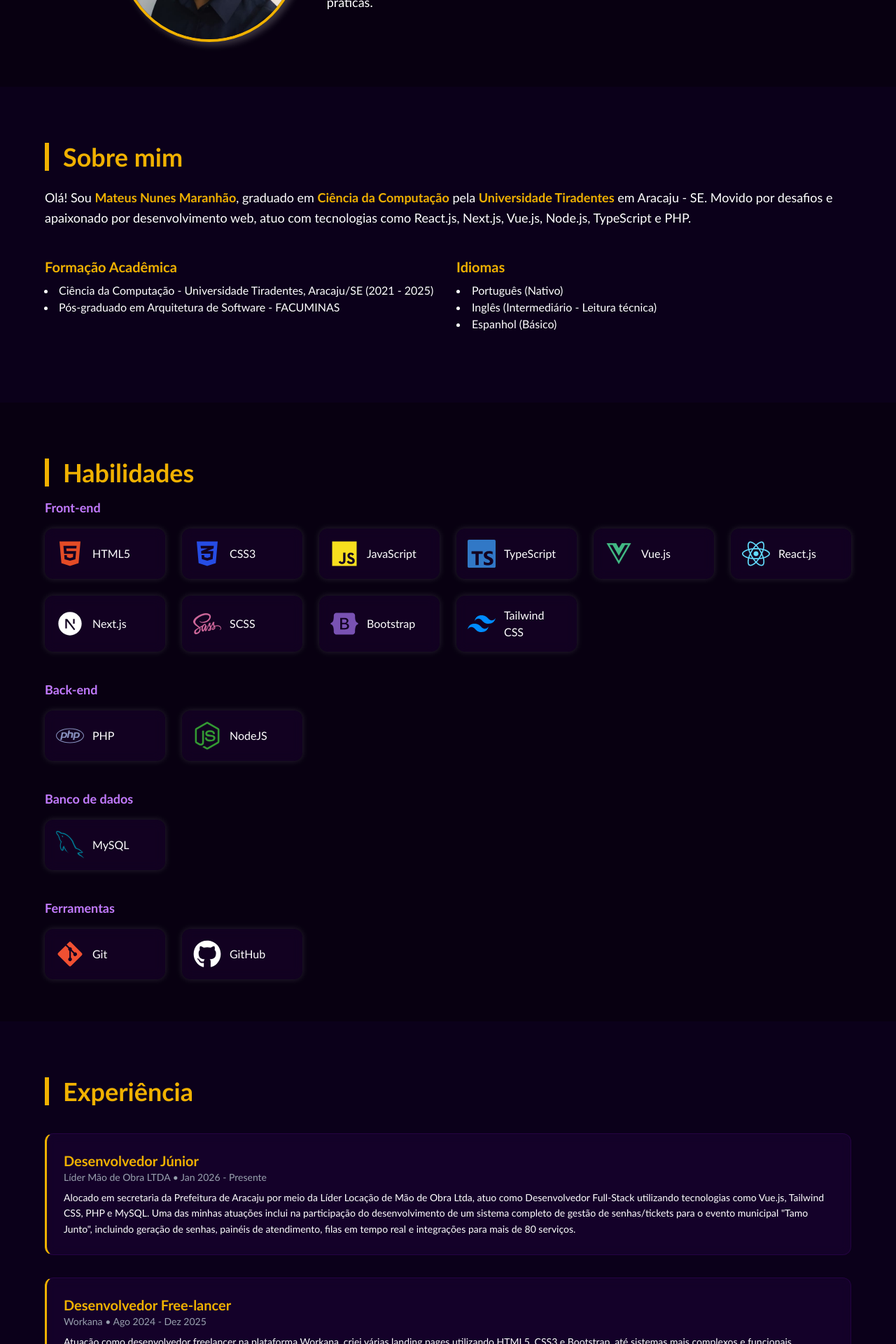
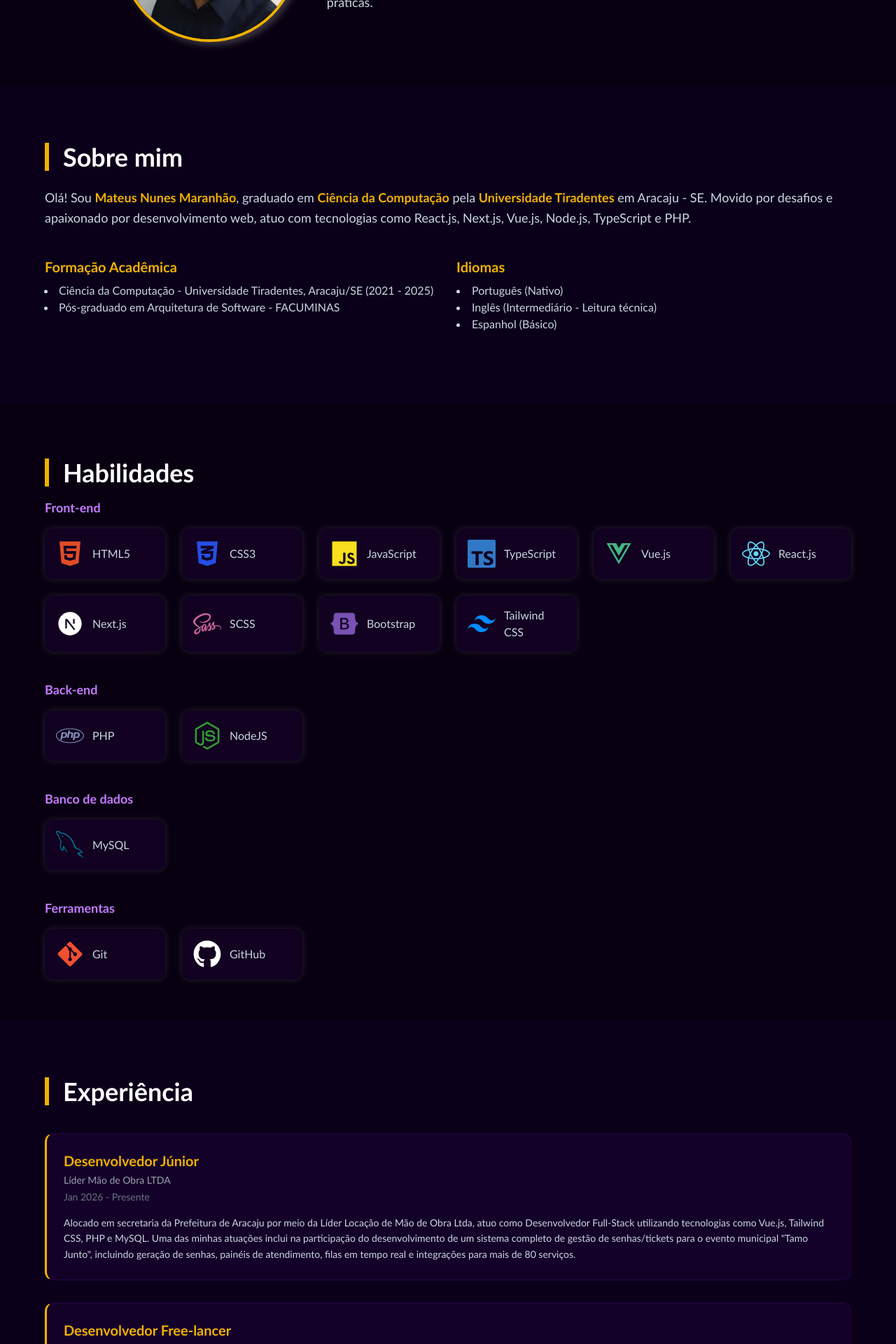
Before and after one commit to mateusmaranhao12/portfolio-v2, a Next.js app: page / in a window 1280 px wide. Shown: the part 320-2240 px from the top of the page at 70% size. Built offline with nearby package versions, Linux system fonts and the light colour scheme.

Commit message:
update title and paragraphs

```diff
--- a/src/components/Certificados/CertificadoCard.tsx
+++ b/src/components/Certificados/CertificadoCard.tsx
@@ -30,7 +30,7 @@ export default function CertificadoItem({ nome, imagem, descricao }: Certificado
                 />
             </div>
             <p className="text-yellow-500 text-start text-xl font-bold">{nome}</p>
-            <p className="text-white text-start text-sm font-light">{descricao}</p>
+            <p className="text-slate-300 text-start text-sm font-light">{descricao}</p>
         </motion.div>
     )
 }
--- a/src/components/Common/SectionTitle.tsx
+++ b/src/components/Common/SectionTitle.tsx
@@ -8,7 +8,7 @@ type Props = {
 export default function SectionTitle({ children }: Props) {
     return (
         <motion.h2
-            className="text-4xl font-bold text-yellow-500 border-l-6 border-yellow-500 pl-5 inline-block"
+            className="text-4xl font-bold text-white border-l-6 border-yellow-500 pl-5 inline-block"
             initial={{ opacity: 0, y: -40 }}
             whileInView={{ opacity: 1, y: 0 }}
             viewport={{ once: true, amount: 0.3 }}
--- a/src/components/Common/SectionWrapper.tsx
+++ b/src/components/Common/SectionWrapper.tsx
@@ -6,7 +6,7 @@ type SectionWrapperProps = {
 
 export default function SectionWrapper({ id, children, className }: SectionWrapperProps) {
     return (
-        <section id={id} className={`text-white px-6 pt-20 pb-5 scroll-mt-24 ${className ?? ""}`}>
+        <section id={id} className={`text-slate-300 px-6 pt-20 pb-5 scroll-mt-24 ${className ?? ""}`}>
             <div className="max-w-6xl mx-auto flex flex-col-reverse md:flex-row items-center gap-10">
                 {children}
             </div>
--- a/src/components/Experiencia/ExperienciaItem.tsx
+++ b/src/components/Experiencia/ExperienciaItem.tsx
@@ -9,8 +9,9 @@ export default function ExperienciaItem({ cargo, empresa, periodo, descricao }:
     return (
         <div className="bg-purple-800/10 border border-l-3 border-l-yellow-500 border-purple-800/20 rounded-xl p-6 backdrop-blur-sm hover:shadow-[0_0_15px_#ffffff22] transition">
             <h3 className="text-xl font-bold text-yellow-500">{cargo}</h3>
-            <p className="text-sm text-gray-400 mb-2">{empresa} • {periodo}</p>
-            <p className="text-white leading-relaxed text-sm">{descricao}</p>
+            <p className="text-sm text-gray-400 mb-1 mt-1">{empresa}</p>
+            <p className="text-sm text-gray-500 mb-4">{periodo}</p>
+            <p className="text-slate-300 leading-relaxed text-sm">{descricao}</p>
         </div>
     )
 }
--- a/src/components/Habilidades/HabilidadeCard.tsx
+++ b/src/components/Habilidades/HabilidadeCard.tsx
@@ -38,7 +38,7 @@ export default function HabilidadeCard({ nome, icon }: HabilidadeCardProps) {
       </motion.div>
 
       <motion.span
-        className="text-white font-medium"
+        className="text-slate-300 font-medium"
         variants={item}
         transition={{ duration: 0.4, delay: 0.1 }}
       >
--- a/src/components/Projetos/ProjetoCard.tsx
+++ b/src/components/Projetos/ProjetoCard.tsx
@@ -72,7 +72,7 @@ export default function ProjetoCard({
             </div>
 
             <h3 className="text-xl font-bold text-yellow-500 mb-2">{nome}</h3>
-            <p className="text-white text-sm leading-relaxed">{texto}</p>
+            <p className="text-slate-300 text-sm leading-relaxed">{texto}</p>
 
             {skillObjs.length > 0 && (
                 <motion.div
--- a/src/components/Sobre/Descricao.tsx
+++ b/src/components/Sobre/Descricao.tsx
@@ -12,7 +12,7 @@ export default function Descricao({ paragrafos }: DescricaoProps) {
       {paragrafos.map((texto, index) => (
         <motion.p
           key={index}
-          className="text-lg leading-relaxed"
+          className="text-lg leading-relaxed text-slate-300"
           dangerouslySetInnerHTML={{ __html: texto }}
           initial={{ opacity: 0 }}
           whileInView={{ opacity: 1 }}
```
